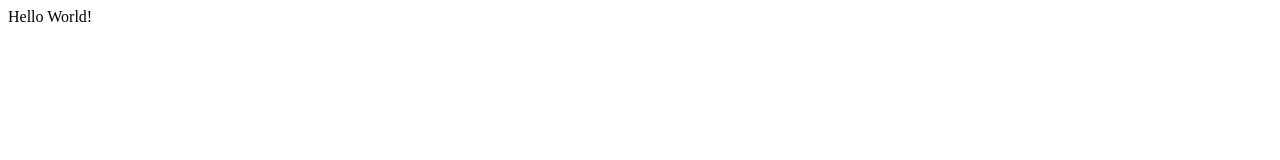
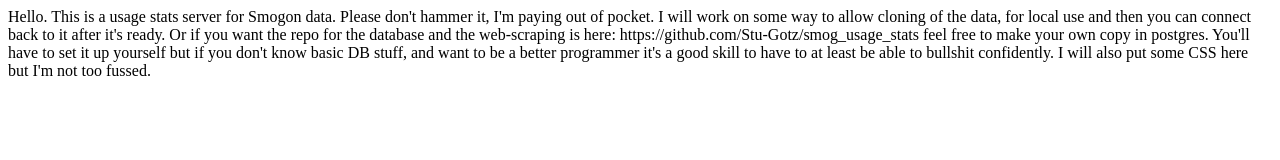
Before and after one commit to Stu-Gotz/usage_server, a website: page public/index.html in a window 1280 px wide. Drawn offline with Linux system fonts and the light colour scheme.

Commit message:
forgot to put something besides hello world in the main page

```diff
--- a/public/index.html
+++ b/public/index.html
@@ -8,6 +8,6 @@
   <!-- <script src="index.js"></script> -->
 </head>
 <body>
-  Hello World!
+  Hello. This is a usage stats server for Smogon data. Please don't hammer it, I'm paying out of pocket. I will work on some way to allow cloning of the data, for local use and then you can connect back to it after it's ready. Or if you want the repo for the database and the web-scraping is here: https://github.com/Stu-Gotz/smog_usage_stats feel free to make your own copy in postgres. You'll have to set it up yourself but if you don't know basic DB stuff, and want to be a better programmer it's a good skill to have to at least be able to bullshit confidently. I will also put some CSS here but I'm not too fussed.
 </body>
 </html>
```
